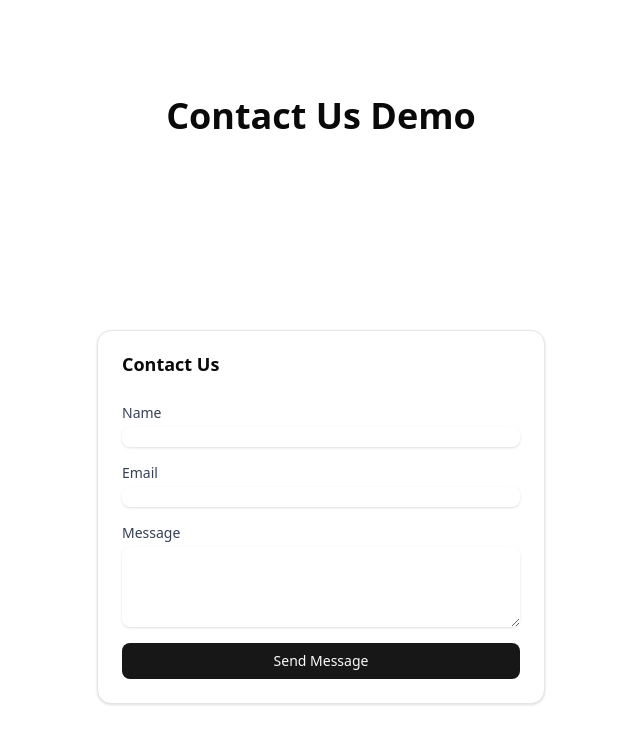
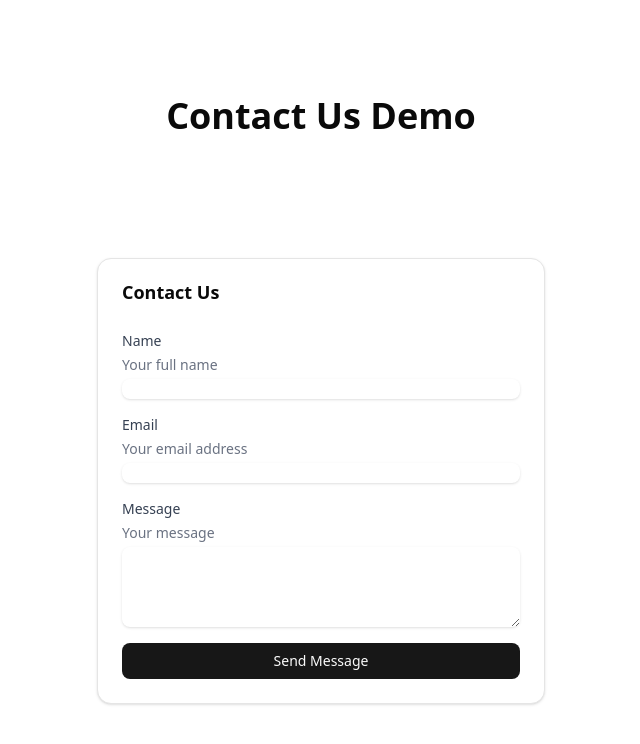
Before and after one commit to Authormaton/marketing, a Next.js app: page /demo in a window 1280 px wide. Shown: the top 744 px of the page, without its empty margins (319-959 px from the left). Built offline with nearby package versions, Linux system fonts and the light colour scheme.

Commit message:
Fix form validation and make hint text visible

```diff
--- a/src/components/ContactForm.tsx
+++ b/src/components/ContactForm.tsx
@@ -46,24 +46,24 @@
 
     const newErrors: FormErrors = {};
     const nameValidators = [
-      required('Name is required'),
+      required,
       minLength(2, 'Name must be at least 2 characters'),
       maxLength(50, 'Name must not exceed 50 characters'),
-    ] as Validator[];
+    ];
     newErrors.name = validate(formData.name, nameValidators);
 
     const emailValidators = [
-      required('Email is required'),
-      email('Invalid email address'),
+      required,
+      email,
       maxLength(100, 'Email must not exceed 100 characters'),
-    ] as Validator[];
+    ];
     newErrors.email = validate(formData.email, emailValidators);
 
     const messageValidators = [
-      required('Message is required'),
+      required,
       minLength(10, 'Message must be at least 10 characters'),
       maxLength(500, 'Message must not exceed 500 characters'),
-    ] as Validator[];
+    ];
     newErrors.message = validate(formData.message, messageValidators);
 
     setErrors(newErrors); // Update the state with new errors
--- a/src/components/ui/FormInput.tsx
+++ b/src/components/ui/FormInput.tsx
@@ -21,7 +21,7 @@
     return (
       <div className="space-y-1">
         {label && <label htmlFor={id} className="block text-sm font-medium text-gray-700">{label}</label>}
-        {hint && <p id={`${id}-hint`} className="sr-only">{hint}</p>}
+        {hint && <p id={`${id}-hint`} className="text-sm text-gray-500">{hint}</p>}
         <input
           ref={ref}
           type={type}
--- a/src/components/ui/FormTextarea.tsx
+++ b/src/components/ui/FormTextarea.tsx
@@ -21,7 +21,7 @@
     return (
       <div className="space-y-1">
         {label && <label htmlFor={id} className="block text-sm font-medium text-gray-700">{label}</label>}
-        {hint && <p id={`${id}-hint`} className="sr-only">{hint}</p>}
+        {hint && <p id={`${id}-hint`} className="text-sm text-gray-500">{hint}</p>}
         <textarea
           ref={ref}
           id={id}
```
